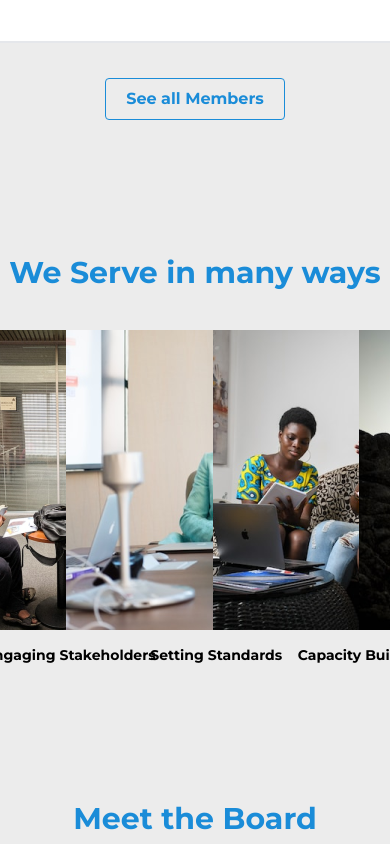
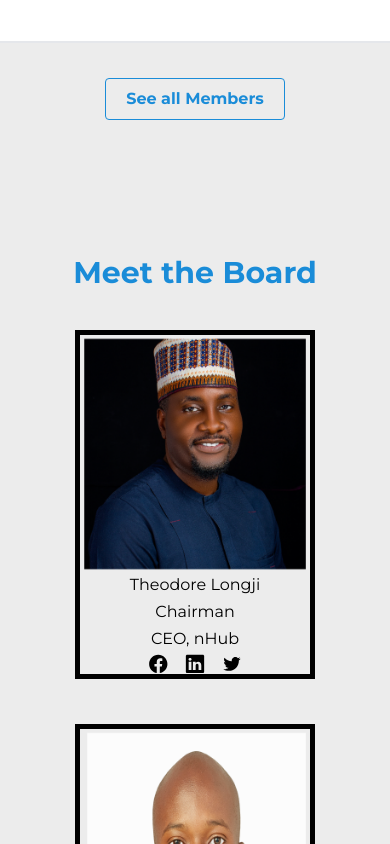
Before and after one commit to nHubNg/NNIA, a React (Vite) app: page /about in a window 390 px wide. Shown: the part 5400-6244 px from the top of the page. Built offline with nearby package versions, Linux system fonts and the light colour scheme.

Commit message:
made the about page responsive

```diff
--- a/src/pages/about/index.jsx
+++ b/src/pages/about/index.jsx
@@ -81,7 +81,7 @@ const About = () => {
           <h2 className="font-[700] text-[30px] text-twitterBlue text-center mt-[75px] mb-[35px]">
             Our Member Hubs
           </h2>
-          <div className="grid md:grid-cols-3 gap-[20px] place-items-center">
+          <div className="grid md:grid-cols-2 lg:grid-cols-3 gap-[20px] md:place-items-center">
             <HubCard
               hubLogo={nhub}
               point1={"Startups"}
@@ -115,12 +115,12 @@ const About = () => {
           </button>
         </div>
 
-        <div className="w-full grid place-items-center">
+        <div className="w-full hidden md:grid place-items-center">
           <h2 className="font-[700] text-[30px] text-twitterBlue text-center mt-[130px] mb-[35px]">
             We Serve in many ways
           </h2>
 
-          <div className="grid grid-cols-4 gap-[35px]">
+          <div className="grid md:grid-cols-2 lg:grid-cols-4 gap-[35px]">
             <Services
               serviceImage={service1}
               serviceName={"Engaging Stakeholders"}
@@ -145,7 +145,7 @@ const About = () => {
             Meet the Board
           </h2>
 
-          <div className="grid grid-cols-4 gap-[45px]">
+          <div className="grid md:grid-cols-3 lg:grid-cols-4 gap-[45px]">
             <BoardMembers
               memberImage={theodore}
               memberName={"Theodore Longji"}
```
